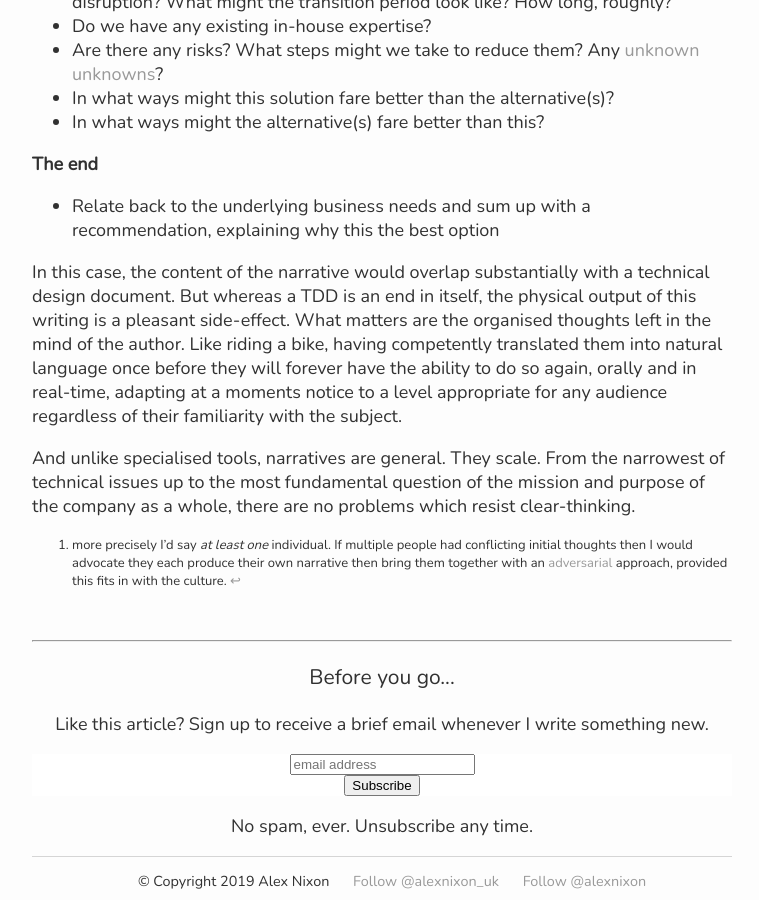
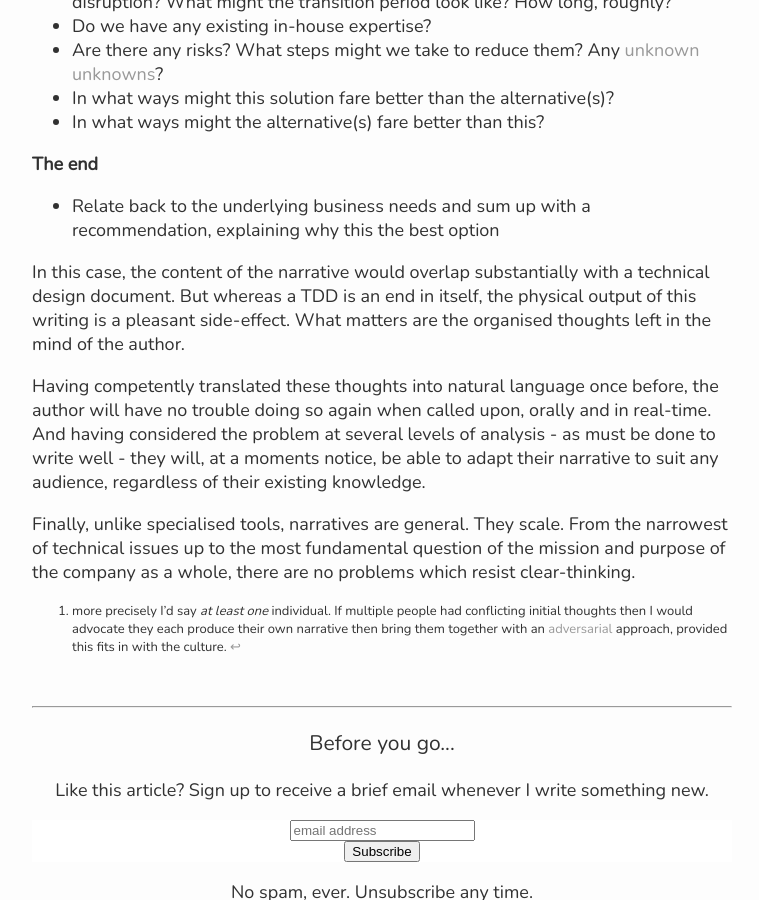
Before and after one commit to alexnixon/alexnixon.github.io, a Jekyll site: the page built from _posts/2019-12-10-introduction.md, in a window 1280 px wide and 900 px high, scrolled down 2689 px. Shown: the whole window, without its empty margins (258-1017 px from the left). Built offline with Jekyll 4.4.1, drawn with Linux system fonts in a browser that asks for light colours; comment, search, counter and statistics services are not loaded.

Commit message:
More tweaks

```diff
--- a/_posts/2019-12-10-introduction.md
+++ b/_posts/2019-12-10-introduction.md
@@ -74,12 +74,8 @@ For this particular situation - the choice of a technology - the writer will lik
 **The end**
 - Relate back to the underlying business needs and sum up with a recommendation, explaining why this the best option
 
-In this case, the content of the narrative would overlap substantially with a technical design document. But whereas a TDD is an end in itself, the physical output of this writing is a pleasant side-effect. What matters are the organised thoughts left in the mind of the author. Like riding a bike, having competently translated them into natural language once before they will forever have the ability to do so again, orally and in real-time, adapting at a moments notice to a level appropriate for any audience regardless of their familiarity with the subject.
+In this case, the content of the narrative would overlap substantially with a technical design document. But whereas a TDD is an end in itself, the physical output of this writing is a pleasant side-effect. What matters are the organised thoughts left in the mind of the author.
 
-And unlike specialised tools, narratives are general. They scale. From the narrowest of technical issues up to the most fundamental question of the mission and purpose of the company as a whole, there are no problems which resist clear-thinking.
+Having competently translated these thoughts into natural language once before, the author will have no trouble doing so again when called upon, orally and in real-time. And having considered the problem at several levels of analysis - as must be done to write well - they will, at a moments notice, be able to adapt their narrative to suit any audience, regardless of their existing knowledge.
 
-<!--
-<div class="centered">* * *</div>
-
-On reflection I find it slighly amusing that what I intended on being a brief introductory blog post has ended up as a slightly rambling justification as to why *if no one reads anything I write well it doesn't matter anyway*. I feel like my fragile ego owes me an apology for taking up so much screen space.
--->
+Finally, unlike specialised tools, narratives are general. They scale. From the narrowest of technical issues up to the most fundamental question of the mission and purpose of the company as a whole, there are no problems which resist clear-thinking.
```
